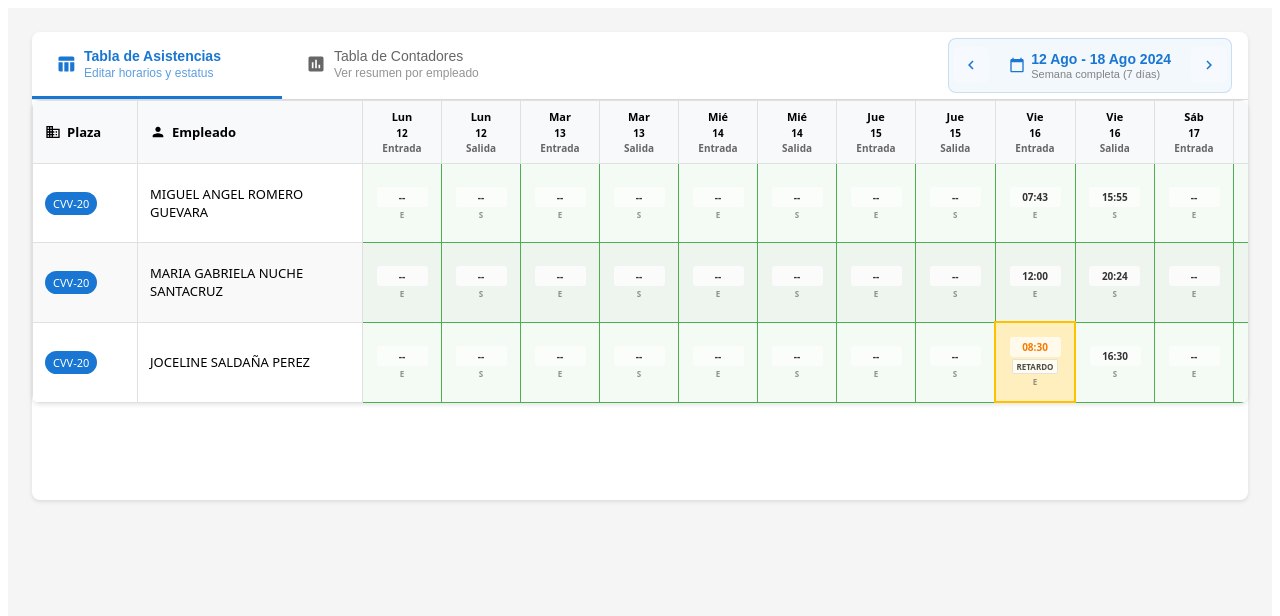
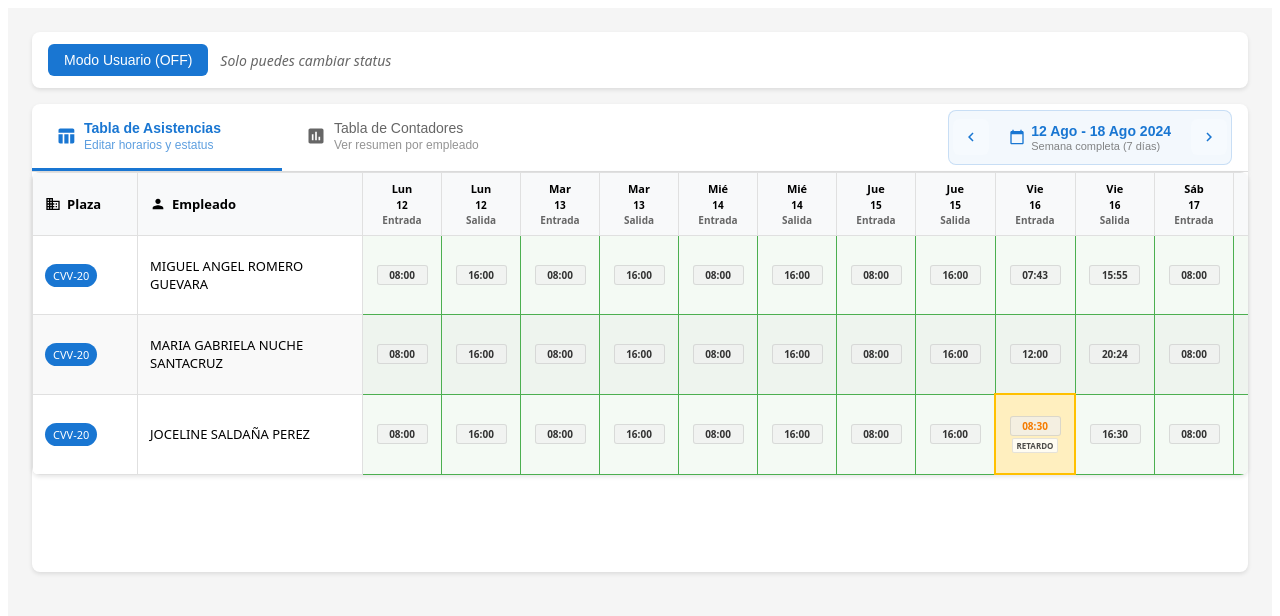
Before and after one commit to alejandro-rmz-gt/proposal-table-vfc-axv, a React (Vite) app: page / in a window 1280 px wide. Shown: the top 616 px of the page. Built offline with nearby package versions, Linux system fonts and the light colour scheme.

Commit message:
fix(auth): fix managers' hours and permissions

```diff
--- a/src/components/AttendanceSystemCVV.jsx
+++ b/src/components/AttendanceSystemCVV.jsx
@@ -1,4 +1,4 @@
-import React from "react";
+import React, { useState } from "react";
 
 // Datos centralizados desde testData
 import { testData } from "../data/testData";
@@ -12,6 +12,9 @@ import { CountersTable } from "./ui/CountersTable";
 import { TabsContainer } from "./ui/TabsContainer";
 
 export const AttendanceSystemCVV = () => {
+  // Estado para determinar si el usuario es gerente
+  const [esGerente, setEsGerente] = useState(false);
+
   // Usar el hook personalizado para manejar toda la lógica
   const {
     // Datos de la semana actual
@@ -37,9 +40,23 @@ export const AttendanceSystemCVV = () => {
 
   // Log de debug (opcional)
   console.log("AttendanceSystemCVV - Debug:", debugInfo);
+  console.log("Es Gerente:", esGerente);
 
   return (
     <div style={styleMainContainer}>
+      {/* Botón temporal para cambiar modo gerente */}
+      <div style={styleDebugContainer}>
+        <button
+          onClick={() => setEsGerente(!esGerente)}
+          style={styleDebugButton}
+        >
+          {esGerente ? "Modo Gerente (ON)" : "Modo Usuario (OFF)"}
+        </button>
+        <span style={styleDebugLabel}>
+          {esGerente ? "Puedes editar horas" : "Solo puedes cambiar status"}
+        </span>
+      </div>
+
       {/* Container de tabs con selector de semana */}
       <TabsContainer
         currentWeek={getCurrentWeekDisplay()}
@@ -54,6 +71,7 @@ export const AttendanceSystemCVV = () => {
           onStatusChange={handleStatusChange}
           onTimeChange={handleTimeChange}
           getCellStatus={getCellStatus}
+          esGerente={esGerente} // Nueva prop
         />
 
         {/* TAB 2 - Contadores */}
@@ -73,3 +91,32 @@ const styleMainContainer = {
   padding: "24px",
   fontFamily: "system-ui, -apple-system, sans-serif",
 };
+
+const styleDebugContainer = {
+  backgroundColor: "white",
+  padding: "12px 16px",
+  borderRadius: "8px",
+  boxShadow: "0 2px 4px rgba(0,0,0,0.1)",
+  marginBottom: "16px",
+  display: "flex",
+  alignItems: "center",
+  gap: "12px",
+};
+
+const styleDebugButton = {
+  backgroundColor: "#1976d2",
+  color: "white",
+  border: "none",
+  borderRadius: "6px",
+  padding: "8px 16px",
+  cursor: "pointer",
+  fontSize: "14px",
+  fontWeight: "500",
+  transition: "all 0.2s ease",
+};
+
+const styleDebugLabel = {
+  fontSize: "14px",
+  color: "#666",
+  fontStyle: "italic",
+};
--- a/src/components/ui/AttendanceTable.jsx
+++ b/src/components/ui/AttendanceTable.jsx
@@ -9,8 +9,9 @@ export const AttendanceTable = ({
   horarios,
   cellStatuses,
   onStatusChange,
-  onTimeChange, // Nueva prop para cambios de hora
+  onTimeChange,
   getCellStatus,
+  esGerente = false,
 }) => {
   const [contextMenu, setContextMenu] = useState({
     visible: false,
@@ -137,6 +138,7 @@ export const AttendanceTable = ({
                           onStatusChange={onStatusChange}
                           onTimeChange={onTimeChange}
                           onContextMenuOpen={handleContextMenuOpen}
+                          esGerente={esGerente}
                         />
                         <EditableCell
                           horario={{
@@ -153,6 +155,7 @@ export const AttendanceTable = ({
                           onStatusChange={onStatusChange}
                           onTimeChange={onTimeChange}
                           onContextMenuOpen={handleContextMenuOpen}
+                          esGerente={esGerente}
                         />
                       </React.Fragment>
                     );
--- a/src/components/ui/utils-table/EditableCell.jsx
+++ b/src/components/ui/utils-table/EditableCell.jsx
@@ -9,8 +9,9 @@ export const EditableCell = ({
   dayIndex,
   type,
   onStatusChange,
-  onTimeChange, // Nueva prop para cambios de hora
+  onTimeChange,
   onContextMenuOpen,
+  esGerente = false, // Nueva prop
 }) => {
   const [isEditingTime, setIsEditingTime] = useState(false);
   const [hovering, setHovering] = useState(false);
@@ -61,9 +62,12 @@ export const EditableCell = ({
   const cellStyle = getCellStyle(currentStatus);
   const icon = getCellIcon(currentStatus);
 
-  // Obtener el display de la hora basado en el status
+  // Obtener el display de la hora - siempre visible y con valores por defecto
   const getTimeDisplay = () => {
-    // Siempre mostrar la hora, independientemente del status
+    // Si no hay hora definida, mostrar una hora por defecto basada en el tipo
+    if (currentTime === "--" || !currentTime) {
+      return type === "entrada" ? "08:00" : "16:00";
+    }
     return currentTime;
   };
 
@@ -78,13 +82,21 @@ export const EditableCell = ({
   const getTooltip = () => {
     if (hovering) {
       const parts = [];
-      if (currentTime !== "--") {
-        parts.push(`Hora: ${currentTime}`);
+      const displayTime = getTimeDisplay();
+      if (displayTime !== "--") {
+        parts.push(`Hora: ${displayTime}`);
       }
       if (currentStatus !== "normal") {
         parts.push(`Status: ${currentStatus}`);
       }
-      parts.push("Clic izq: editar hora, Clic der: cambiar status");
+      parts.push(`Tipo: ${type === "entrada" ? "Entrada" : "Salida"}`);
+
+      if (esGerente) {
+        parts.push("Clic izq: editar hora, Clic der: cambiar status");
+      } else {
+        parts.push("Clic der: cambiar status (solo gerente puede editar hora)");
+      }
+
       return parts.join(" | ");
     }
     return "";
@@ -92,12 +104,16 @@ export const EditableCell = ({
 
   return (
     <td
-      onClick={handleLeftClick}
+      onClick={esGerente ? handleLeftClick : undefined}
       onContextMenu={handleRightClick}
-      onDoubleClick={handleDoubleClick}
+      onDoubleClick={esGerente ? handleDoubleClick : undefined}
       onMouseEnter={() => setHovering(true)}
       onMouseLeave={() => setHovering(false)}
-      style={{ ...styleCell, ...cellStyle }}
+      style={{
+        ...styleCell,
+        ...cellStyle,
+        cursor: esGerente ? "pointer" : "context-menu", // Solo cursor pointer si es gerente
+      }}
       title={getTooltip()}
     >
       <div style={styleInner}>
@@ -108,13 +124,26 @@ export const EditableCell = ({
         <div style={styleTimeContainer}>
           {isEditingTime ? (
             <TimeEditor
-              initialTime={currentTime}
+              initialTime={getTimeDisplay()}
               onSave={handleTimeSave}
               onCancel={handleTimeCancel}
               isVisible={isEditingTime}
             />
           ) : (
-            <div style={styleTimeDisplay}>{getTimeDisplay()}</div>
+            <div
+              style={{
+                ...styleTimeDisplay,
+                backgroundColor: esGerente
+                  ? "rgba(255, 255, 255, 0.9)"
+                  : "rgba(240, 240, 240, 0.7)",
+                cursor: esGerente ? "pointer" : "default",
+                border: esGerente
+                  ? "1px solid rgba(25, 118, 210, 0.3)"
+                  : "1px solid rgba(0, 0, 0, 0.1)",
+              }}
+            >
+              {getTimeDisplay()}
+            </div>
           )}
         </div>
 
@@ -122,9 +151,6 @@ export const EditableCell = ({
         {getStatusDisplay() && (
           <div style={styleStatusDisplay}>{getStatusDisplay()}</div>
         )}
-
-        {/* Etiqueta de entrada/salida */}
-        <div style={styleSubLabel}>{type === "entrada" ? "E" : "S"}</div>
       </div>
     </td>
   );
@@ -185,10 +211,3 @@ const styleStatusDisplay = {
   borderRadius: "2px",
   border: "1px solid rgba(0, 0, 0, 0.1)",
 };
-
-const styleSubLabel = {
-  fontSize: "8px",
-  color: "#666",
-  opacity: 0.7,
-  fontWeight: "bold",
-};
```
